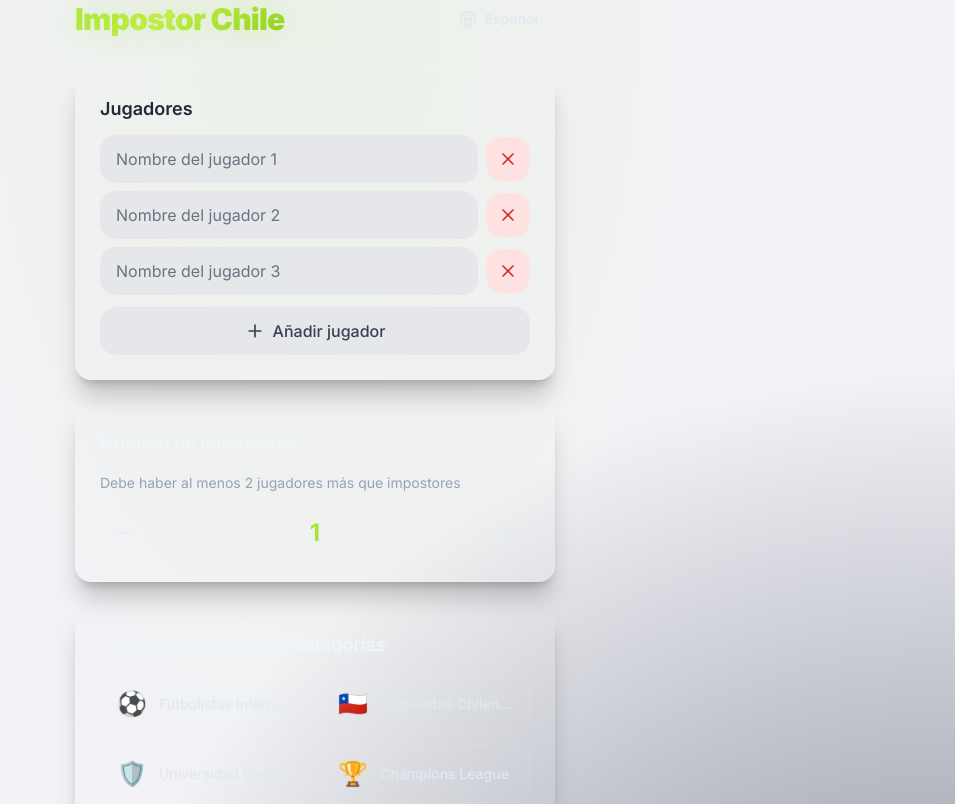
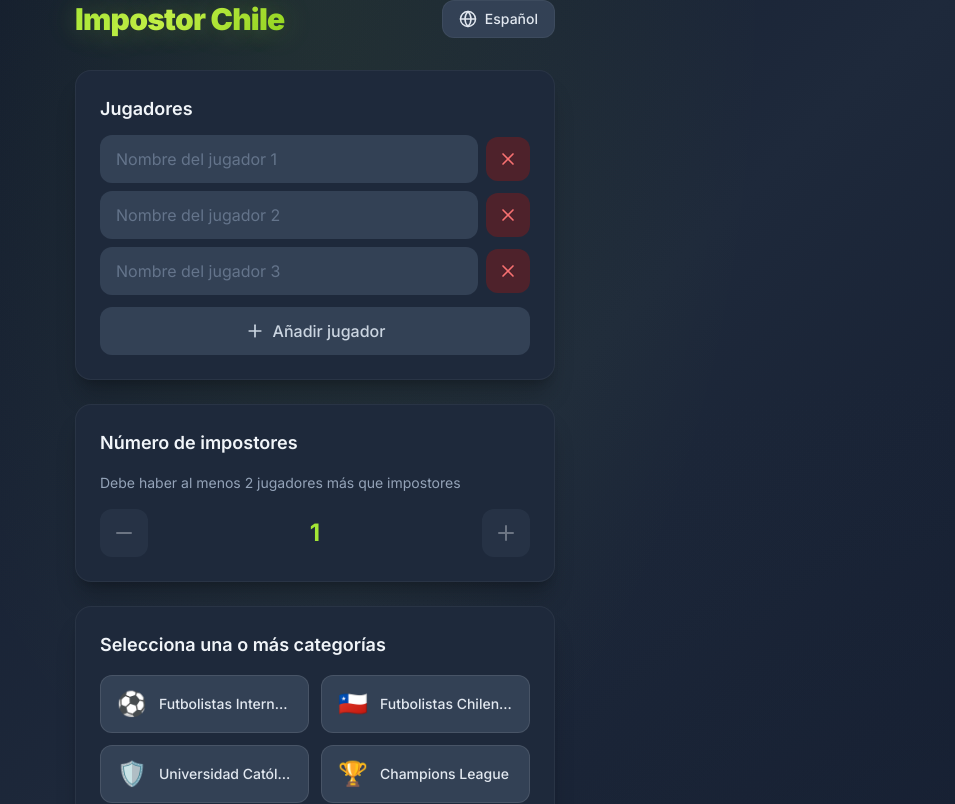
Before and after one commit to irodriguezyanine/impostor, a Next.js app: page / in a window 1280 px wide. Shown: the top 804 px of the page, without its empty margins (325-1280 px from the left). Built offline with nearby package versions, Linux system fonts and the light colour scheme.

Commit message:
Implement new categories "Deportes" and "Música" with associated words. Update translations for enhanced multilingual support. Refine UI components in CategorySelector and HomePage for improved user experience and aesthetics.

```diff
--- a/src/app/game/page.tsx
+++ b/src/app/game/page.tsx
@@ -38,7 +38,7 @@ export default function GamePage() {
         <motion.div
           animate={{ opacity: [0.5, 1, 0.5] }}
           transition={{ duration: 2, repeat: Infinity }}
-          className="text-gray-500"
+          className="text-slate-400"
         >
           {t.loading}
         </motion.div>
@@ -65,8 +65,10 @@ export default function GamePage() {
   };
 
   return (
-    <div className="min-h-screen bg-background pb-8 safe-bottom">
-      <div className="max-w-lg mx-auto px-4 pt-6 safe-top">
+    <div className="min-h-screen bg-background pb-8 safe-bottom relative">
+      <div className="absolute inset-0 bg-gradient-mesh" aria-hidden />
+      <div className="absolute inset-0 bg-[radial-gradient(ellipse_at_top,_rgba(163,230,53,0.06)_0%,transparent_50%)]" aria-hidden />
+      <div className="relative z-10 max-w-lg mx-auto px-4 pt-6 safe-top">
         <AnimatePresence mode="wait">
           {phase === "passing" || phase === "revealing" ? (
             <motion.div
@@ -93,22 +95,22 @@ export default function GamePage() {
               exit={{ opacity: 0 }}
               className="space-y-6 pt-8"
             >
-              <div className="bg-white rounded-3xl shadow-sm p-8 space-y-6">
-                <h2 className="text-xl font-bold text-gray-900 text-center">
+              <div className="bg-surface rounded-2xl shadow-xl border border-white/5 p-8 space-y-6">
+                <h2 className="text-xl font-bold text-slate-100 text-center">
                   {t.theSecretWordWas}
                 </h2>
                 <p className="text-3xl font-bold text-primary text-center break-words">
                   {gameState.secretWord}
                 </p>
-                <div className="border-t border-gray-200 pt-6">
-                  <h2 className="text-lg font-semibold text-red-600 mb-3 text-center">
+                <div className="border-t border-white/10 pt-6">
+                  <h2 className="text-lg font-semibold text-red-400 mb-3 text-center">
                     {t.impostorsWere}
                   </h2>
                   <div className="flex flex-wrap justify-center gap-2">
                     {impostors.map((name) => (
                       <span
                         key={name}
-                        className="px-4 py-2 rounded-xl bg-red-100 text-red-700 font-bold"
+                        className="px-4 py-2 rounded-xl bg-red-900/50 text-red-300 font-bold"
                       >
                         {name}
                       </span>
@@ -136,18 +138,18 @@ export default function GamePage() {
               exit={{ opacity: 0 }}
               className="space-y-6 pt-8"
             >
-              <div className="bg-white rounded-3xl shadow-sm p-8 text-center">
-                <h2 className="text-lg font-semibold text-gray-600 mb-2">
+              <div className="bg-surface rounded-2xl shadow-xl border border-white/5 p-8 text-center">
+                <h2 className="text-lg font-semibold text-slate-300 mb-2">
                   {t.gameInProgress}
                 </h2>
-                <p className="text-sm text-gray-500 mb-4">
+                <p className="text-sm text-slate-400 mb-4">
                   {t.firstPlayer}
                 </p>
                 <div className="flex items-center justify-center gap-3">
                   <div className="w-14 h-14 rounded-full bg-primary flex items-center justify-center">
                     <Play size={28} className="text-gray-900" />
                   </div>
-                  <span className="text-2xl font-bold text-gray-900">
+                  <span className="text-2xl font-bold text-slate-100">
                     {firstPlayer}
                   </span>
                 </div>
--- a/src/app/layout.tsx
+++ b/src/app/layout.tsx
@@ -15,7 +15,7 @@ export const viewport: Viewport = {
   width: "device-width",
   initialScale: 1,
   maximumScale: 1,
-  themeColor: "#F2F2F7",
+  themeColor: "#0f172a",
 };
 
 export default function RootLayout({
@@ -29,7 +29,7 @@ export default function RootLayout({
         <meta name="apple-mobile-web-app-capable" content="yes" />
         <meta name="apple-mobile-web-app-status-bar-style" content="default" />
       </head>
-      <body className={`${inter.className} antialiased bg-background min-h-screen`}>
+      <body className={`${inter.className} antialiased bg-background min-h-screen text-slate-100`}>
         <GameProvider>
           <LocaleSync />
           {children}
--- a/src/components/GameCard.tsx
+++ b/src/components/GameCard.tsx
@@ -34,13 +34,13 @@ export function GameCard({
       >
         {/* Frente: Pásale a X */}
         <motion.div
-          className="absolute inset-0 w-full h-full backface-hidden rounded-3xl bg-white shadow-sm p-8 flex flex-col justify-center"
+          className="absolute inset-0 w-full h-full backface-hidden rounded-3xl bg-surface shadow-xl border border-white/5 p-8 flex flex-col justify-center"
           style={{ backfaceVisibility: "hidden" }}
         >
           <div className="text-center space-y-6">
-            <p className="text-gray-600 text-lg">
+            <p className="text-slate-300 text-lg">
               {t.passTo}{" "}
-              <span className="font-bold text-gray-900">{playerName}</span>
+              <span className="font-bold text-slate-100">{playerName}</span>
             </p>
             <motion.button
               whileTap={{ scale: 0.98 }}
@@ -55,7 +55,7 @@ export function GameCard({
 
         {/* Reverso: Rol revelado */}
         <motion.div
-          className="absolute inset-0 w-full h-full backface-hidden rounded-3xl bg-white shadow-sm p-8 flex flex-col justify-center"
+          className="absolute inset-0 w-full h-full backface-hidden rounded-3xl bg-surface shadow-xl border border-white/5 p-8 flex flex-col justify-center"
           style={{
             backfaceVisibility: "hidden",
             transform: "rotateY(180deg)",
@@ -64,12 +64,12 @@ export function GameCard({
           <div className="text-center space-y-6">
             {role === "civilian" ? (
               <>
-                <p className="text-gray-600 text-base">{t.civilianReveal}</p>
+                <p className="text-slate-300 text-base">{t.civilianReveal}</p>
                 <motion.p
                   initial={{ opacity: 0, y: 10 }}
                   animate={{ opacity: 1, y: 0 }}
                   transition={{ delay: 0.2 }}
-                  className="text-2xl font-bold text-gray-900 break-words"
+                  className="text-2xl font-bold text-slate-100 break-words"
                 >
                   {secretWord}
                 </motion.p>
@@ -82,14 +82,14 @@ export function GameCard({
                   transition={{ type: "spring", stiffness: 200, delay: 0.1 }}
                   className="flex justify-center"
                 >
-                  <div className="w-20 h-20 rounded-full bg-red-100 flex items-center justify-center">
-                    <UserX size={40} className="text-red-600" />
+                  <div className="w-20 h-20 rounded-full bg-red-900/50 flex items-center justify-center">
+                    <UserX size={40} className="text-red-400" />
                   </div>
                 </motion.div>
-                <p className="text-lg font-bold text-red-600">
+                <p className="text-lg font-bold text-red-400">
                   {t.impostorReveal}
                 </p>
-                <p className="text-gray-600">{t.impostorDescription}</p>
+                <p className="text-slate-400">{t.impostorDescription}</p>
               </>
             )}
             <motion.button
--- a/src/components/PlayerInputList.tsx
+++ b/src/components/PlayerInputList.tsx
@@ -12,7 +12,7 @@ export function PlayerInputList() {
 
   return (
     <div className="space-y-3">
-      <h2 className="text-lg font-semibold text-gray-800">{t.players}</h2>
+      <h2 className="text-lg font-semibold text-slate-100">{t.players}</h2>
       <div className="flex flex-col gap-2">
         <AnimatePresence mode="popLayout">
           {players.map((player, index) => (
@@ -30,14 +30,14 @@ export function PlayerInputList() {
                 value={player}
                 onChange={(e) => updatePlayer(index, e.target.value)}
                 placeholder={`${t.playerPlaceholder} ${index + 1}`}
-                className="flex-1 px-4 py-3 bg-gray-200 rounded-2xl text-gray-900 placeholder-gray-500 focus:outline-none focus:ring-2 focus:ring-primary focus:ring-offset-2"
+                className="flex-1 px-4 py-3 bg-surface-light rounded-xl text-slate-100 placeholder-slate-500 focus:outline-none focus:ring-2 focus:ring-primary focus:ring-offset-2 focus:ring-offset-surface"
                 maxLength={30}
               />
               <button
                 type="button"
                 onClick={() => removePlayer(index)}
                 disabled={players.length <= 2}
-                className="p-3 rounded-2xl bg-red-100 text-red-600 hover:bg-red-200 disabled:opacity-40 disabled:cursor-not-allowed transition-colors"
+                className="p-3 rounded-xl bg-red-900/50 text-red-400 hover:bg-red-800/50 disabled:opacity-40 disabled:cursor-not-allowed transition-colors"
                 aria-label={t.removePlayer}
               >
                 <X size={20} />
@@ -50,7 +50,7 @@ export function PlayerInputList() {
         type="button"
         onClick={() => addPlayer()}
         disabled={players.length >= 20}
-        className="w-full flex items-center justify-center gap-2 py-3 px-4 rounded-2xl bg-gray-200 text-gray-700 hover:bg-gray-300 disabled:opacity-40 disabled:cursor-not-allowed transition-colors font-medium"
+        className="w-full flex items-center justify-center gap-2 py-3 px-4 rounded-xl bg-surface-light text-slate-300 hover:bg-slate-500/50 disabled:opacity-40 disabled:cursor-not-allowed transition-colors font-medium"
       >
         <Plus size={20} />
         {t.addPlayer}
--- a/tailwind.config.ts
+++ b/tailwind.config.ts
@@ -12,11 +12,31 @@ const config: Config = {
         primary: {
           DEFAULT: "#a3e635",
           dark: "#65a30d",
+          glow: "#c6f04a",
         },
-        background: "#F2F2F7",
+        background: "#0f172a",
+        surface: "#1e293b",
+        "surface-light": "#334155",
       },
       fontFamily: {
         sans: ["Inter", "system-ui", "sans-serif"],
+      },
+      backgroundImage: {
+        "gradient-radial": "radial-gradient(var(--tw-gradient-stops))",
+        "gradient-mesh": "linear-gradient(135deg, #0f172a 0%, #1e293b 50%, #0f172a 100%)",
+      },
+      boxShadow: {
+        glow: "0 0 20px rgba(163, 230, 53, 0.3)",
+        "glow-lg": "0 0 40px rgba(163, 230, 53, 0.2)",
+      },
+      animation: {
+        "pulse-glow": "pulse-glow 2s ease-in-out infinite",
+      },
+      keyframes: {
+        "pulse-glow": {
+          "0%, 100%": { opacity: "1", filter: "drop-shadow(0 0 8px rgba(163, 230, 53, 0.4))" },
+          "50%": { opacity: "0.9", filter: "drop-shadow(0 0 16px rgba(163, 230, 53, 0.6))" },
+        },
       },
     },
   },
```
